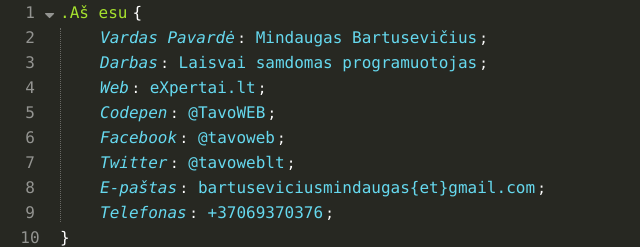
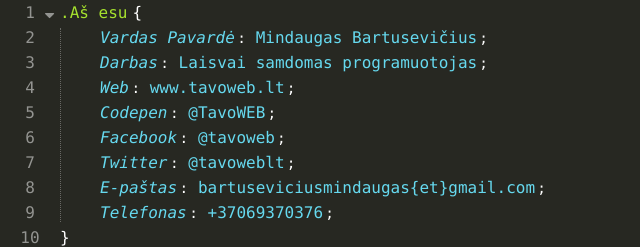
Before and after one commit to tavoweb/mindaugasbartusevicius, a plain HTML site: page index.html in a window 1280 px wide. Shown: the top 247 px of the page, 0-640 px from the left. Drawn offline with Linux system fonts and the light colour scheme.

Commit message:
Info update

```diff
--- a/index.html
+++ b/index.html
@@ -60,7 +60,7 @@
          <span class="code-item-line">
             <span class="code-item-attr">Web</span>
          <span class="code-item-value">
-              <a target="_blank" href="https://expertai.lt">eXpertai.lt</a>
+              <a target="_blank" href="https://tavoweb.lt">www.tavoweb.lt</a>
             </span>
          </span>
 
```
